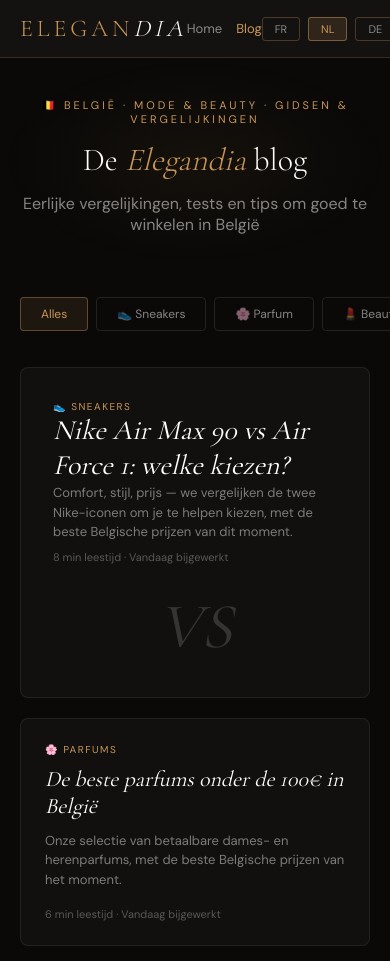
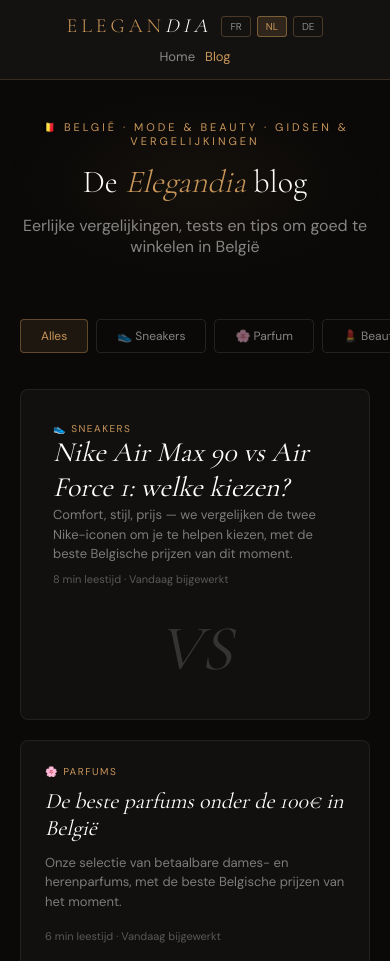
Before and after one commit to elgandia/elegandia, a plain HTML site: page blog/nl/index.html in a window 390 px wide. Shown: the top 961 px of the page. Drawn offline with nearby package versions, Linux system fonts and the light colour scheme.

Commit message:
Fix mobile header overflow with flex-wrap

```diff
--- a/blog/nl/index.html
+++ b/blog/nl/index.html
@@ -50,8 +50,11 @@
 .footer-links a:hover{color:#C9965A}
 
 @media(max-width:700px){
-  header{padding:14px 20px}
-  nav{gap:14px}
+ header{padding:14px 20px;flex-wrap:wrap;gap:10px;justify-content:center}
+.logo{font-size:20px}
+nav{gap:10px;order:3;width:100%;justify-content:center}
+.lang-btns{gap:6px}
+.lang-btn{padding:3px 8px;font-size:10px}
   .hero{padding:40px 20px 30px}
   .cats{padding:0 20px}
   .articles-section{padding:0 20px 60px}
```
